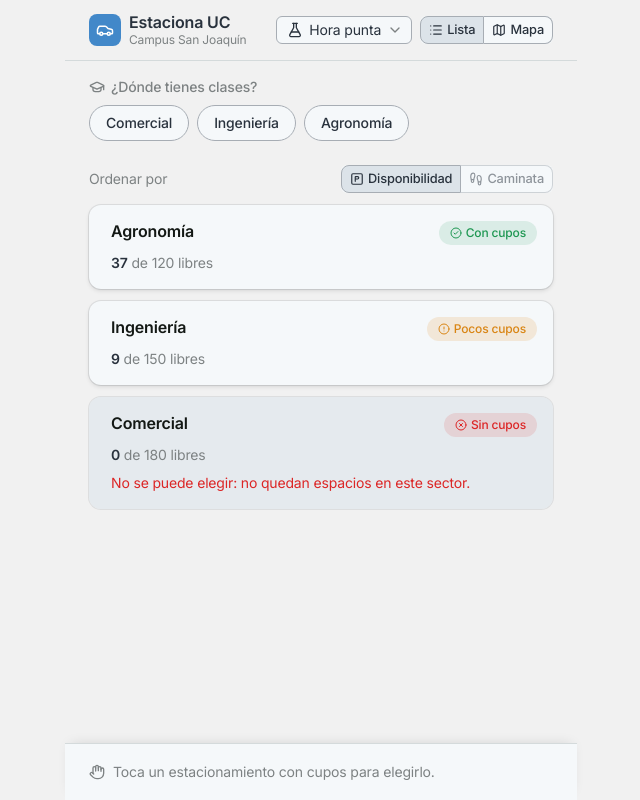
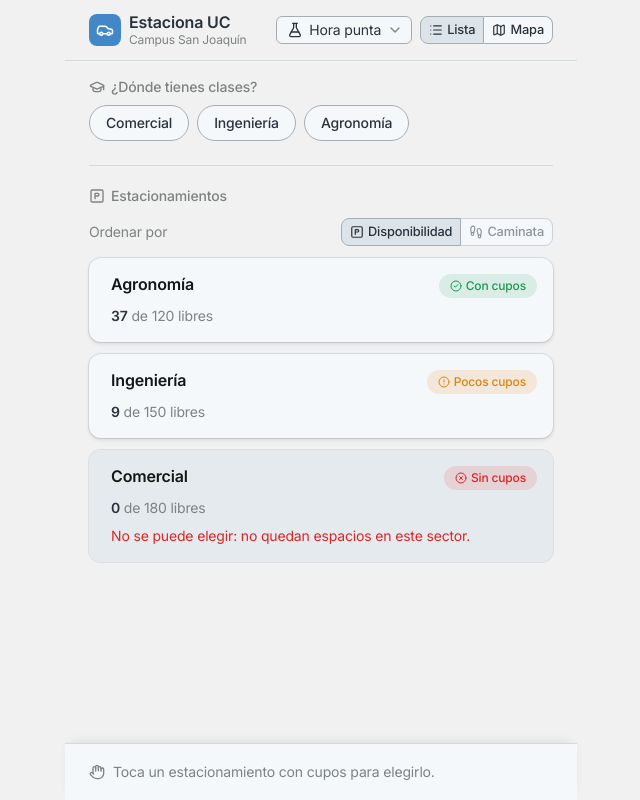
Before and after one commit to gaspargc/estaciona-uc, a Next.js app: page / in a window 1280 px wide. Shown: the whole page, without its empty margins (319-959 px from the left). Built offline with nearby package versions, Linux system fonts and the light colour scheme.

Commit message:
feat(parking): add parking section heading with divider
Co-Authored-By: Claude Opus 5.5 <noreply@anthropic.com>

```diff
--- a/src/features/parking/components/destination-picker.tsx
+++ b/src/features/parking/components/destination-picker.tsx
@@ -4,6 +4,7 @@ import { GraduationCap } from "lucide-react";
 
 import { ToggleGroup, ToggleGroupItem } from "@/components/ui/toggle-group";
 import type { Destination } from "@/domain/types";
+import { SectionHeading } from "./section-heading";
 
 interface DestinationPickerProps {
   destinations: readonly Destination[];
@@ -18,19 +19,16 @@ export function DestinationPicker({
 }: DestinationPickerProps) {
   return (
     <section aria-labelledby="destination-label" className="flex flex-col gap-2">
-      <h2
-        id="destination-label"
-        className="flex items-center gap-1.5 text-sm font-medium text-muted-foreground"
-      >
-        <GraduationCap className="size-4" aria-hidden />
+      <SectionHeading id="destination-label" icon={GraduationCap}>
         ¿Dónde tienes clases?
-      </h2>
+      </SectionHeading>
 
+      {/* One scrollable row on phones; wraps on wider screens so no option is hidden. */}
       <ToggleGroup
         value={value ? [value] : []}
         onValueChange={([next]) => onChange(next ?? null)}
         spacing={2}
-        className="-mx-(--gutter) w-auto max-w-none overflow-x-auto px-(--gutter) pb-1 [scrollbar-width:none]"
+        className="-mx-(--gutter) w-auto max-w-none overflow-x-auto px-(--gutter) pb-1 [scrollbar-width:none] sm:flex-wrap sm:overflow-visible"
       >
         {destinations.map((destination) => (
           <ToggleGroupItem
--- a/src/features/parking/components/parking-finder.tsx
+++ b/src/features/parking/components/parking-finder.tsx
@@ -1,6 +1,7 @@
 "use client";
 
 import { useState } from "react";
+import { SquareParking } from "lucide-react";
 
 import { DESTINATIONS, PARKING_LOTS } from "@/data/campus";
 import { DEFAULT_SCENARIO_ID, SCENARIOS } from "@/data/scenarios";
@@ -14,6 +15,7 @@ import { DestinationPicker } from "./destination-picker";
 import { LotList } from "./lot-list";
 import { MapViewPlaceholder } from "./map-view-placeholder";
 import { ScenarioSelect } from "./scenario-select";
+import { SectionHeading } from "./section-heading";
 import { SortControl } from "./sort-control";
 import { ViewSwitch, type ViewMode } from "./view-switch";
 
@@ -51,7 +53,10 @@ export function ParkingFinder() {
         {viewMode === "map" ? (
           <MapViewPlaceholder />
         ) : (
-          <section aria-label="Comparar estacionamientos" className="flex flex-col gap-3">
+          <section aria-labelledby="lots-label" className="flex flex-col gap-3 border-t pt-5">
+            <SectionHeading id="lots-label" icon={SquareParking}>
+              Estacionamientos
+            </SectionHeading>
             {showAlternativesNotice && (
               <AlternativesNotice
                 fullLotName={closestLot.lot.name}
--- /dev/null
+++ b/src/features/parking/components/section-heading.tsx
@@ -0,0 +1,17 @@
+import type { ReactNode } from "react";
+import type { LucideIcon } from "lucide-react";
+
+interface SectionHeadingProps {
+  id: string;
+  icon: LucideIcon;
+  children: ReactNode;
+}
+
+export function SectionHeading({ id, icon: Icon, children }: SectionHeadingProps) {
+  return (
+    <h2 id={id} className="flex items-center gap-1.5 text-sm font-medium text-muted-foreground">
+      <Icon className="size-4" aria-hidden />
+      {children}
+    </h2>
+  );
+}
```
